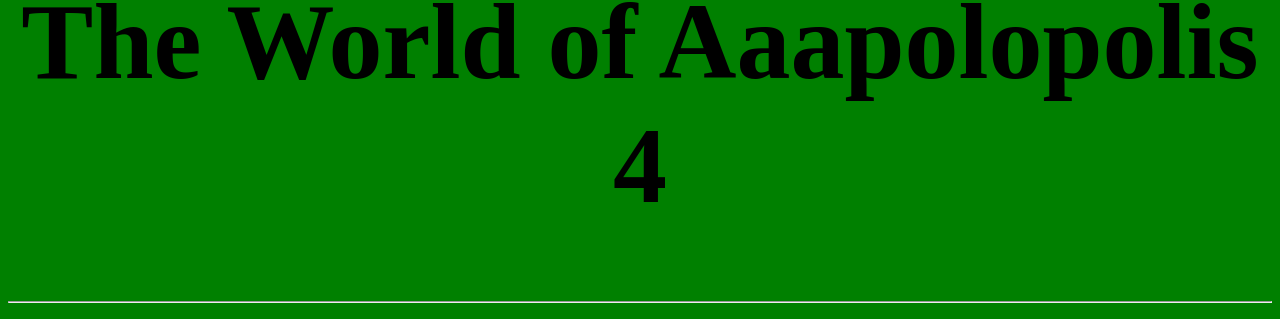
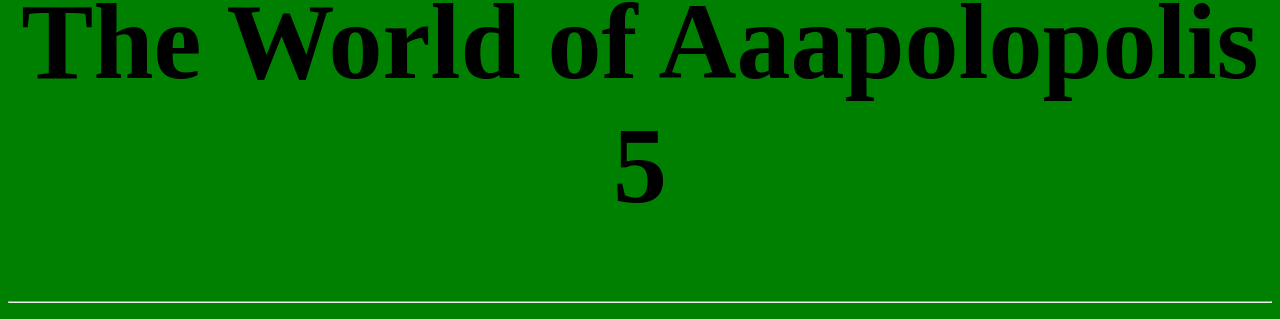
Before and after one commit to mebartsch/mebartsch.github.io, a Jekyll site: the page projects/Aaapolopolis/index.html, which Jekyll copies as it is, in a window 1280 px wide and 900 px high. Shown: the part 162-481 px from the top of the window. Built offline with Jekyll 4.4.1, drawn with Linux system fonts in a browser that asks for light colours; some of the changed text lies outside the part shown.

Commit message:
Create index.html

```diff
--- a/projects/Aaapolopolis/index.html
+++ b/projects/Aaapolopolis/index.html
@@ -37,7 +37,7 @@
 	</nav>
 
 	<hr>
-      	<h1 class="project-name">The World of Aaapolopolis 4</h1>
+      	<h1 class="project-name">The World of Aaapolopolis 5</h1>
 	<hr>
 
         <p align="center";font-size="9vmin;"> Below are some images and captions to explain the different aspects of Aaapolopolis.  </p>
@@ -51,21 +51,18 @@
 		The sun singnifies that, no matter what mistakes were made yesterday, there is always a new day and the sun will keep on rising
 		and setting.</p>
 
-	 <pre align="center";font-size="9vmin;">
+	 <pre align="center";font-size="22vmin;">
 		I pledge to Aaapolopolis with all my heart.
 		It gives me a home when I'm in the dark
 		If war comes by, I fight to the end
 		We will stay strong, 'cause united we stand
 	</pre>
 
-	 <p align="center";font-size="9vmin;"> I pledge to Aaapolopolis with all my heart.   </p>
+	<p> When Aaapolopians say this pledge, they are doing more than just saying words.
+		 They are pledging
 
-	<p>	It gives me a home when I'm in the dark
-	     If war comes by, I fight to the end
-		We will stay strong, 'cause united we stand </p>
+	 </p>
 
-	 When Aaapolopians say this pledge, they are doing more than just saying words.
-		 They are pledging
         <p> <img class="resize" src="https://user-images.githubusercontent.com/24393098/27113012-318cfe68-506f-11e7-9f93-2602c667d2f7.png" alt="error loading image" >
 		hi </p>
 	<p> <img class="resize" src="https://user-images.githubusercontent.com/24393098/27112911-a30c91b2-506e-11e7-8143-32a2fe17786c.png" alt="error loading image" >
```
